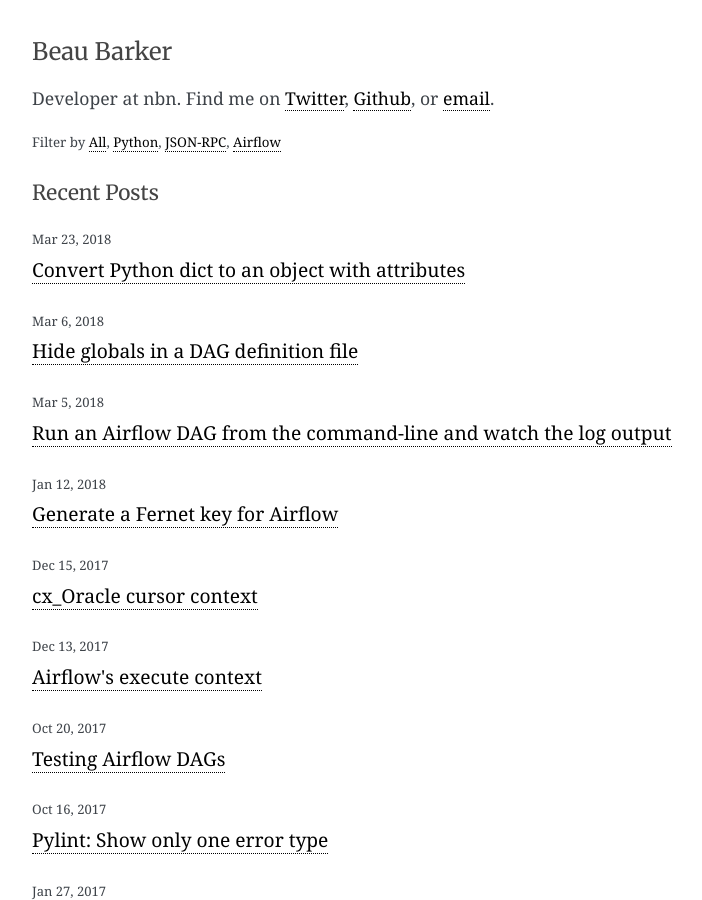
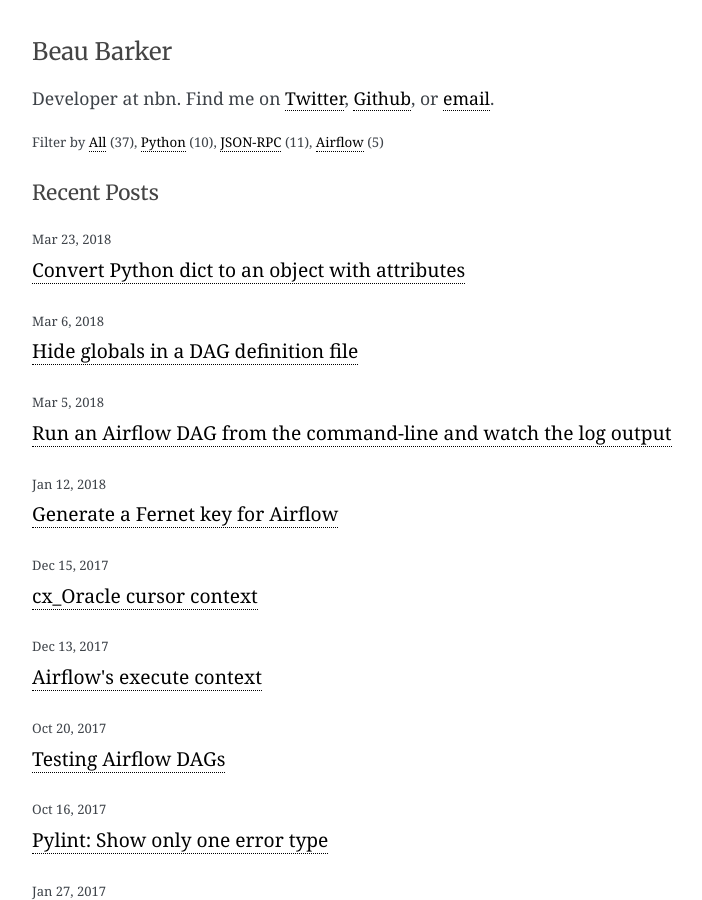
Before and after one commit to explodinglabs/explodinglabs.github.io, a Jekyll site: the page built from index.html, in a window 1280 px wide and 900 px high. Shown: the whole window, without its empty margins (228-930 px from the left). Built offline with Jekyll 4.4.1, drawn with Linux system fonts in a browser that asks for light colours; some web fonts are replaced.

Commit message:
Include post totals in category list

```diff
--- a/_layouts/page.html
+++ b/_layouts/page.html
@@ -14,10 +14,10 @@ layout: all
 
     <p style="font-size: smaller">
         Filter by
-        <a href="/">All</a>,
-        <a href="/python/">Python</a>,
-        <a href="/jsonrpc/">JSON-RPC</a>,
-        <a href="/airflow/">Airflow</a>
+        <a href="/">All</a> ({{ site.posts |size }}),
+        <a href="/python/">Python</a> ({{ site.categories.python |size }}),
+        <a href="/jsonrpc/">JSON-RPC</a> ({{ site.categories.jsonrpc |size }}),
+        <a href="/airflow/">Airflow</a> ({{ site.categories.airflow |size }})
     </p>
 
 </header>
```
